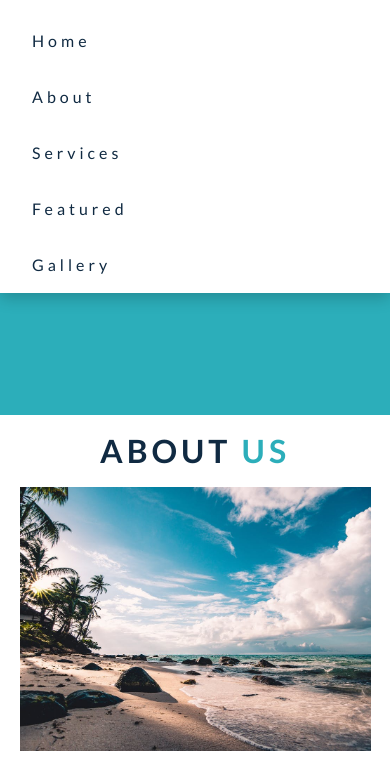
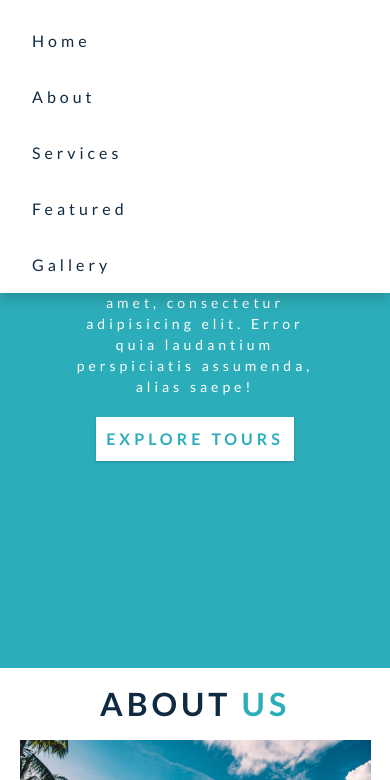
Before and after one commit to PRCWebDev/Public-Master-Projects, a plain HTML site: page Backroads Tours/index.html in a window 390 px wide. Shown: the part 49-829 px from the top of the page. Drawn offline with Linux system fonts and the light colour scheme.

Commit message:
modified media query 400px

```diff
--- a/Backroads Tours/css/styles.css
+++ b/Backroads Tours/css/styles.css
@@ -778,8 +778,8 @@ Extra @prcwebdev
 
 @media screen and (max-width: 400px) {
   .hero {
-    min-height: 55vh;
-    align-items: start;
+    min-height: 85vh;
+    align-items: center;
     padding: 1.5rem;
   }
   .hero-banner h1 {
```
